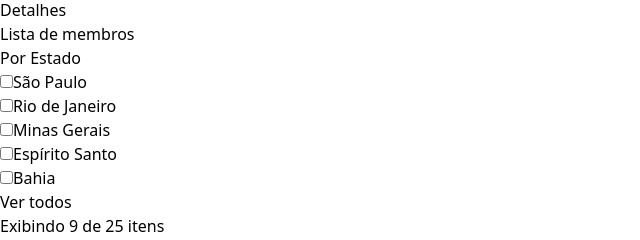
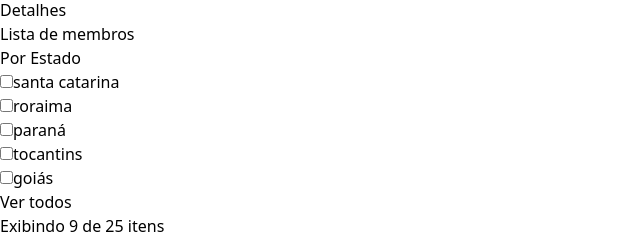
Before and after one commit to FelipePinha/JuntosSomosMais-challenge, a React (Vite) app: page / in a window 1280 px wide. Shown: the part 186-426 px from the top of the page, without its empty margins (0-640 px from the left). Built offline with nearby package versions, Linux system fonts and the light colour scheme.

Commit message:
feat: implementing filter by state

```diff
--- a/src/components/state-filter.tsx
+++ b/src/components/state-filter.tsx
@@ -1,33 +1,49 @@
-export const FilterBox = () => {
+import { ChangeEvent, Dispatch, SetStateAction, useState } from 'react';
+import { MemberTypes } from '../types/membersTypes';
+import { StateCheckbox } from './ui/state-checkbox';
+
+interface StateFilterProps {
+    setStateFilter: Dispatch<SetStateAction<string[]>>;
+    members: MemberTypes[];
+}
+
+export const StateFilter = ({ setStateFilter, members }: StateFilterProps) => {
+    const [showingAllStates, setShowingAllStates] = useState(false);
+
+    const states = members.map(member => member.location.state);
+    const uniqueStates = [...new Set(states)];
+
+    const numberOfStatesOnScreen = showingAllStates ? states.length - 1 : 5;
+
+    const handleSelectCheckbox = (e: ChangeEvent<HTMLInputElement>) => {
+        if (e.target.checked) {
+            setStateFilter(prev => {
+                return [...prev, e.target.value];
+            });
+        } else {
+            setStateFilter(prev => {
+                return prev.filter(state => state !== e.target.value);
+            });
+        }
+    };
+
     return (
         <section>
             <div className="border border-slate-200 space-y-6 p-6">
                 <h2 className="font-bold text-lg">Por Estado</h2>
 
                 <div className="space-y-3">
-                    <div className="flex gap-2">
-                        <input type="checkbox" name="sao-paulo" id="sao-paulo" />
-                        <label htmlFor="sao-paulo">São Paulo</label>
-                    </div>
-                    <div className="flex gap-2">
-                        <input type="checkbox" name="rio-de-janeiro" id="rio-de-janeiro" />
-                        <label htmlFor="rio-de-janeiro">Rio de Janeiro</label>
-                    </div>
-                    <div className="flex gap-2">
-                        <input type="checkbox" name="minas-gerais" id="minas-gerais" />
-                        <label htmlFor="minas-gerais">Minas Gerais</label>
-                    </div>
-                    <div className="flex gap-2">
-                        <input type="checkbox" name="espirito-santo" id="espirito-santo" />
-                        <label htmlFor="espirito-santo">Espírito Santo</label>
-                    </div>
-                    <div className="flex gap-2">
-                        <input type="checkbox" name="bahia" id="bahia" />
-                        <label htmlFor="bahia">Bahia</label>
-                    </div>
+                    {uniqueStates.slice(0, numberOfStatesOnScreen).map(state => (
+                        <StateCheckbox handleSelectCheckbox={handleSelectCheckbox} state={state} />
+                    ))}
                 </div>
 
-                <button className="underline text-blue-900">Ver todos</button>
+                <button
+                    onClick={() => setShowingAllStates(prev => !prev)}
+                    className="underline text-blue-900"
+                >
+                    {showingAllStates ? 'Minimizar' : 'Ver todos'}
+                </button>
             </div>
         </section>
     );
--- /dev/null
+++ b/src/components/ui/state-checkbox.tsx
@@ -0,0 +1,17 @@
+import { ChangeEvent } from 'react';
+
+interface StateCheckboxProps {
+    handleSelectCheckbox: (e: ChangeEvent<HTMLInputElement>) => void;
+    state: string;
+}
+
+export const StateCheckbox = ({ handleSelectCheckbox, state }: StateCheckboxProps) => {
+    return (
+        <div>
+            <label className="flex gap-2">
+                <input onChange={handleSelectCheckbox} value={state} type="checkbox" />
+                {state}
+            </label>
+        </div>
+    );
+};
--- a/src/pages/members.tsx
+++ b/src/pages/members.tsx
@@ -6,7 +6,7 @@ import { Header } from '../components/header';
 import { Breadcrumb } from '../components/ui/breadcrumb';
 import { MembersHeader } from '../components/members-header';
 import { MemberCard } from '../components/member-card';
-import { FilterBox } from '../components/state-filter';
+import { StateFilter } from '../components/state-filter';
 import { Pagination } from '../components/pagination';
 
 import LogoWhite from '../assets/logo-white.png';
@@ -18,7 +18,11 @@ import { useSearchParams } from 'react-router-dom';
 export const Members = () => {
     const members = MembersList.results;
 
-    const [searchParams] = useSearchParams({ name: '' });
+    const [searchParams] = useSearchParams({
+        name: '',
+    });
+    const [stateFilter, setStateFilter] = useState<string[]>([]);
+
     const name = searchParams.get('name');
 
     const [currPage, setCurrPage] = useState(1);
@@ -30,7 +34,11 @@ export const Members = () => {
     const currentMembers = members.slice(indexOfFirstMember, indexOfLastMember);
 
     // filter current members
-    const searchResults = currentMembers.filter(member => {
+    const searchByState = currentMembers.filter(member =>
+        stateFilter.length > 0 ? stateFilter.includes(member.location.state) : currentMembers
+    );
+
+    const searchResults = searchByState.filter(member => {
         const firstName = member.name.first + member.name.first.slice(1);
         const lastName = member.name.last + member.name.last.slice(1);
         const fullName = firstName.concat(' ' + lastName);
@@ -48,7 +56,7 @@ export const Members = () => {
                 <div className="space-y-6">
                     <h1 className="text-3xl font-bold">Lista de membros</h1>
                     <div className="grid grid-cols-1 md:grid-cols-4 gap-10">
-                        <FilterBox />
+                        <StateFilter setStateFilter={setStateFilter} members={members} />
 
                         <section className="md:col-span-3 space-y-6">
                             <MembersHeader />
```
